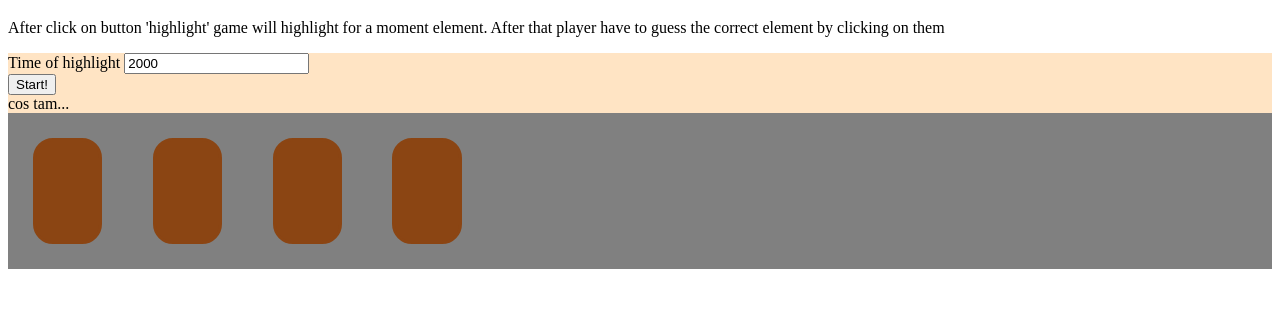
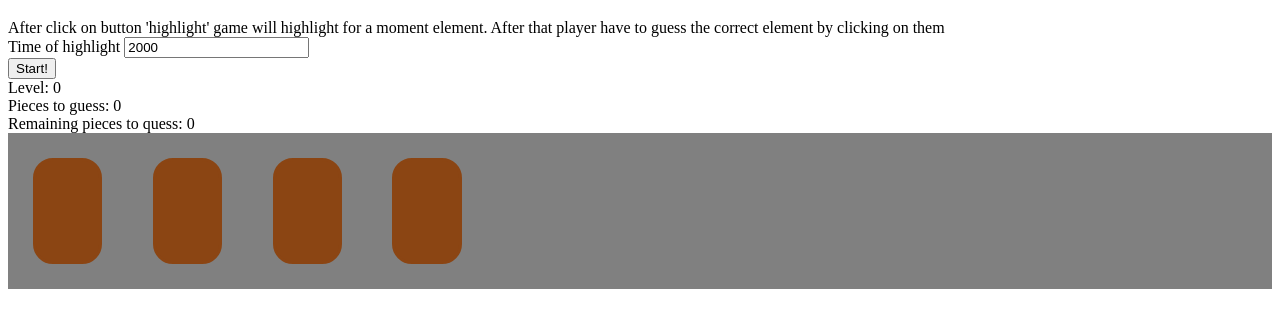
Before and after one commit to ferbjava/app_v02, a website: page index.html in a window 1280 px wide. Shown: the part 61-388 px from the top of the page. Drawn offline with Linux system fonts and the light colour scheme.

Commit message:
GameData added

```diff
--- a/index.html
+++ b/index.html
@@ -4,7 +4,7 @@
     <meta charset="UTF-8">
     <title>Best game in universe</title>
     <style>
-        .flex-container{
+        .flex-board{
             display: flex;
             flex-wrap: wrap;
             justify-content: flex-start;
@@ -49,13 +49,17 @@
         div.regularPiece:hover{
             border-style: outset;
         }
+        div.menu{
+            display: inline;
+            background: #ffe4c4;
+        }
     </style>
 </head>
 <body onload = "controller.setInitialView()">
     <h1>Memory game</h1>
-    <p>After click on button 'highlight' game will highlight for a moment element. After that player have to guess the correct element by clicking on them</p>
-    <section style="background: bisque">
-        <div>
+    <div>After click on button 'highlight' game will highlight for a moment element. After that player have to guess the correct element by clicking on them
+    </div>
+    <div class="menu">
         <form>
             Time of highlight
             <input type = "number" name = "timeHighlight" value = "2000"/>
@@ -64,12 +68,32 @@
         </form>
     </div>
     <div>
-            cos tam...
+        <span>
+            Level:
+        </span>
+        <span id="level">
+            ---
+        </span>
     </div>
-    </section>
-    <div class="flex-container" id = "board">
+    <div>
+        <span>
+            Pieces to guess:
+        </span>
+        <span id="piecesNo">
+            0
+        </span>
+    </div>
+    <div>
+        <span>
+            Remaining pieces to quess:
+        </span>
+        <span id="piecesToQuess">
+            0
+        </span>
     </div>
 
+    <div class="flex-board" id = "board">
+    </div>
 
     <script src = "js/view.js"></script>
     <script src = "js/game.js"></script>
--- a/js/controller.js
+++ b/js/controller.js
@@ -1,9 +1,15 @@
 var controller = (function(){
 
-    var setInitialView = function(){
+    var gameData = {
+        level: 0,
+        piecesNo: 4,
+        piecesToGuess: 1
+        },
+    setInitialView = function(){
         game.gameInit();
         view.setNumberOfPieces(game.getNumberOfPieces());
         view.showPieces();
+        view.updateData(game.getLevel());
     },
 
      startGame = function(time){
@@ -12,6 +18,7 @@ var controller = (function(){
             game.setTimeHighlight(time);
 
             view.clearBoard();
+            game.increaseLevel();
             displayLevel();
         }
      },
@@ -19,6 +26,7 @@ var controller = (function(){
      displayLevel = function(){
         view.setNumberOfPieces(game.getNumberOfPieces());
         view.showPieces();
+        view.updateData(game.getLevel());
         game.calculatePiecesToGuess();
         view.highlightPieces(game.getPiecesToGuess());
         game.setIsHighlighted(true);
@@ -38,14 +46,15 @@ var controller = (function(){
         var status = game.verifyPiece(id);
         if(status === 1){
             view.highlightCorrectPiece(id);
+            game.increasePiecesNo();
+
             view.clearBoard();
-            game.increasePiecesNo();
+            game.increaseLevel();
             displayLevel();
         }else if(status === 2){
             view.highlightCorrectPiece(id);
         }else if(status ===3){
             view.highlightInvalidPiece(id);
-            // setTimeout(alert,100,message);
             view.showMessage('Invalid choice! Game over!');
             view.clearBoard();
             setInitialView();
@@ -54,11 +63,11 @@ var controller = (function(){
      };
 
      return {
-        'setInitialView': setInitialView,
-        'startGame': startGame,
+         'setInitialView': setInitialView,
+         'startGame': startGame,
          'displayLevel': displayLevel,
-        'addPieces': addPieces,
-        'verifyPiece': verifyPiece,
+         'addPieces': addPieces,
+         'verifyPiece': verifyPiece,
      }
 
 })();
--- a/js/game.js
+++ b/js/game.js
@@ -5,12 +5,14 @@ var game = (function(){
         numberOfPieces,
         timeHighlight,
         numberOfPiecesToGuess,
+        level,
         piecesToGuess = [],
         piecesGuessed = [],
         isGameOn,
         isHighlighted,
 
         gameInit = function(){
+            level = 0;
             numberOfPieces = initialNumberOfPieces;
             isGameOn = false;
             isHighlighted = false;
@@ -50,6 +52,14 @@ var game = (function(){
 
         getPiecesToGuess = function(){
             return piecesToGuess;
+        },
+
+        increaseLevel = function(){
+            level++;
+        },
+
+        getLevel = function(){
+            return level;
         },
 
         setIsHighlighted = function(value){
@@ -102,6 +112,9 @@ var game = (function(){
         'getIsHighlighted': getIsHighlighted,
         'setIsGameOn': setIsGameOn,
         'getIsGameOn': getIsGameOn,
-        'verifyPiece': verifyPiece
+        'verifyPiece': verifyPiece,
+        'increaseLevel': increaseLevel,
+        'getLevel': getLevel
+
     }
 })();
--- a/js/view.js
+++ b/js/view.js
@@ -52,6 +52,9 @@ var view = ( function() {
                 selectedPiece.setAttribute("class", "regularPiece");
             }
         },
+        updateData = function(level){
+            document.getElementById('level').innerHTML = level;
+        },
 
         showMessage = function(message){
             alert(message);
@@ -65,6 +68,7 @@ var view = ( function() {
         'highlightCorrectPiece': highlightCorrectPiece,
         'highlightInvalidPiece': highlightInvalidPiece,
         'showBasicView': showBasicView,
+        'updateData':updateData,
         'showMessage': showMessage
     }
 })();
```
Lines whose indentation alone changed are shown as unchanged.
